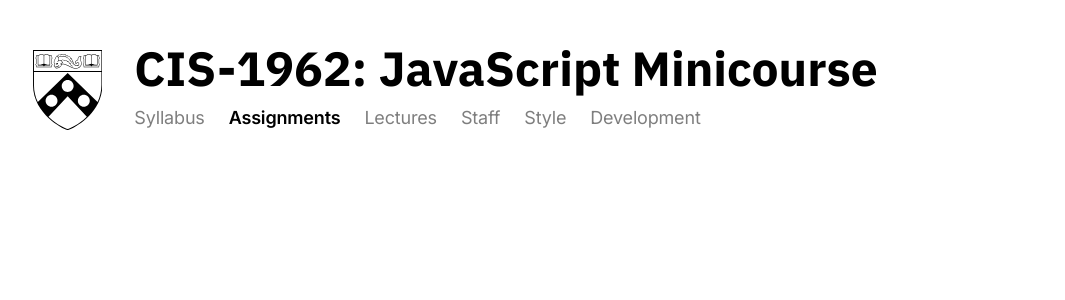
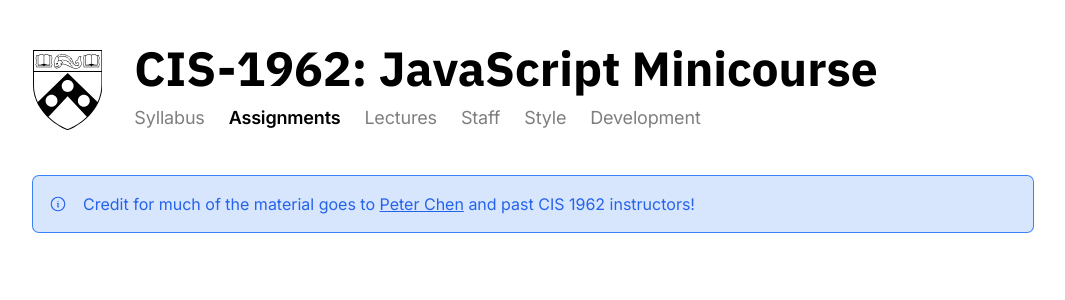
Before and after one commit to cis-1962/course-website, a Next.js app: page /assignments in a window 1280 px wide. Shown: the top 300 px of the page, without its empty margins (107-1172 px from the left). Built offline with nearby package versions, Linux system fonts and the light colour scheme.

Commit message:
feat: credit to past instructors on assignments/lectures pages

```diff
--- a/src/app/(with-navbar)/assignments/page.tsx
+++ b/src/app/(with-navbar)/assignments/page.tsx
@@ -1,4 +1,6 @@
 import { Metadata } from 'next';
+
+import Credit from '../credit';
 
 import AssignmentList from './assignment-list';
 
@@ -11,6 +13,7 @@ export const metadata = {
 export default function AssignmentsPage() {
   return (
     <main>
+      <Credit />
       <AssignmentList />
     </main>
   );
--- /dev/null
+++ b/src/app/(with-navbar)/credit.tsx
@@ -0,0 +1,19 @@
+import Alert from '@/components/alert';
+
+export default function Credit() {
+  return (
+    <div className="pb-10">
+      <Alert>
+        Credit for much of the material goes to{' '}
+        <a
+          className="underline"
+          href="https://peterbaile.github.io/"
+          target="_blank"
+        >
+          Peter Chen
+        </a>{' '}
+        and past CIS 1962 instructors!
+      </Alert>
+    </div>
+  );
+}
--- a/src/app/(with-navbar)/lectures/page.tsx
+++ b/src/app/(with-navbar)/lectures/page.tsx
@@ -1,4 +1,6 @@
 import { Metadata } from 'next';
+
+import Credit from '../credit';
 
 import LectureTree from './lecture-tree';
 
@@ -11,6 +13,7 @@ export const metadata = {
 export default function LecturesPage() {
   return (
     <main>
+      <Credit />
       <LectureTree />
     </main>
   );
```
